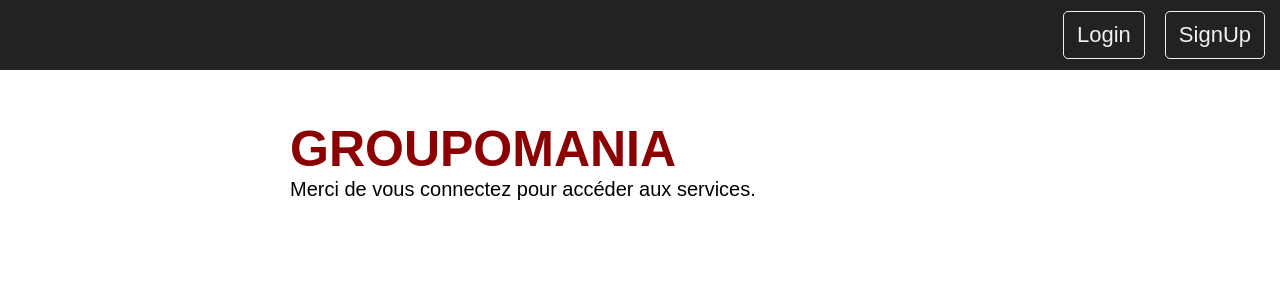
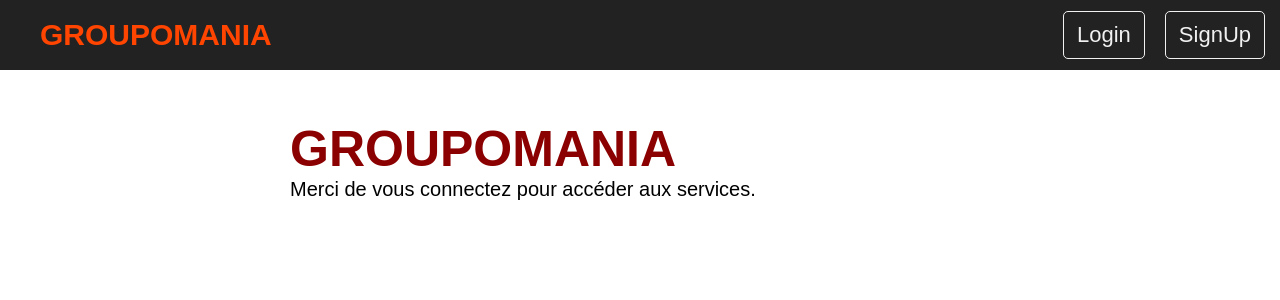
Before and after one commit to angeliquejeanne/Simonangelique_7_30062021, a React (Create React App) app: page / in a window 1280 px wide. Shown: the top 300 px of the page. Built offline with nearby package versions, Linux system fonts and the light colour scheme.

Commit message:
add modifs

```diff
--- a/src/Components/Navbar/Navbar.css
+++ b/src/Components/Navbar/Navbar.css
@@ -3,15 +3,23 @@
   height: 70px;
   background: #222;
   display: flex;
-  justify-content: flex-end;
   align-items: center;
+  justify-content: space-between;
   padding-right: 5px;
   position: relative;
   z-index: 10;
 }
-
-
-.navbar button {
+.navbar .left {
+  text-transform: uppercase;
+  color: orangered;
+  font-size: 30px;
+  font-weight: 700;
+  margin-left: 2.5rem;
+}
+.navbar .right {
+  display: flex;
+}
+.navbar .right button {
   display: flex;
   justify-content: center;
   align-items: center;
@@ -24,3 +32,7 @@
   border: 1px solid #f1f1f1;
   border-radius: 5px;
 }
+.navbar .right button:hover {
+  color: orangered;
+  border: 1px solid orangered;
+}
--- a/src/Components/Navbar/Navbar.js
+++ b/src/Components/Navbar/Navbar.js
@@ -4,8 +4,15 @@ import './Navbar.css'
 export default function Navbar() {
     return (
         <nav className="navbar">
-            <button>Login</button>
-            <button>SignUp</button>
+            <div className="left">
+                <p className="logo">
+                    GROUPOMANIA
+                </p>
+            </div>
+            <div className="right">
+                <button>Login</button>
+                <button>SignUp</button>
+            </div>
         </nav>
     )
 }
```
Lines whose indentation alone changed are shown as unchanged.
